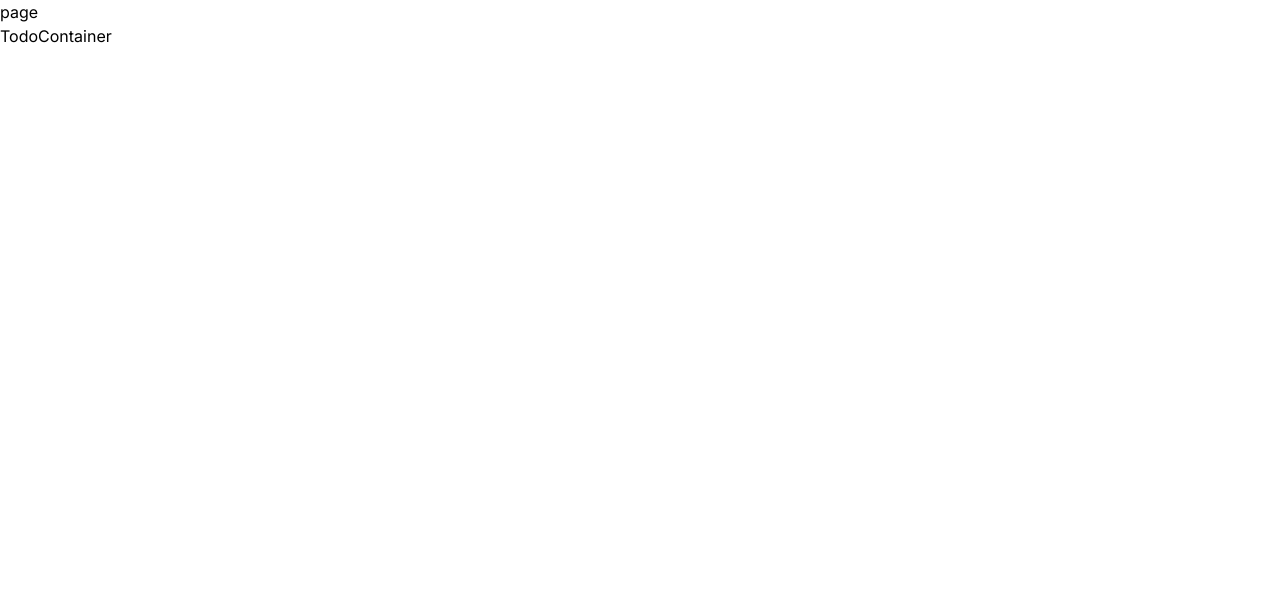
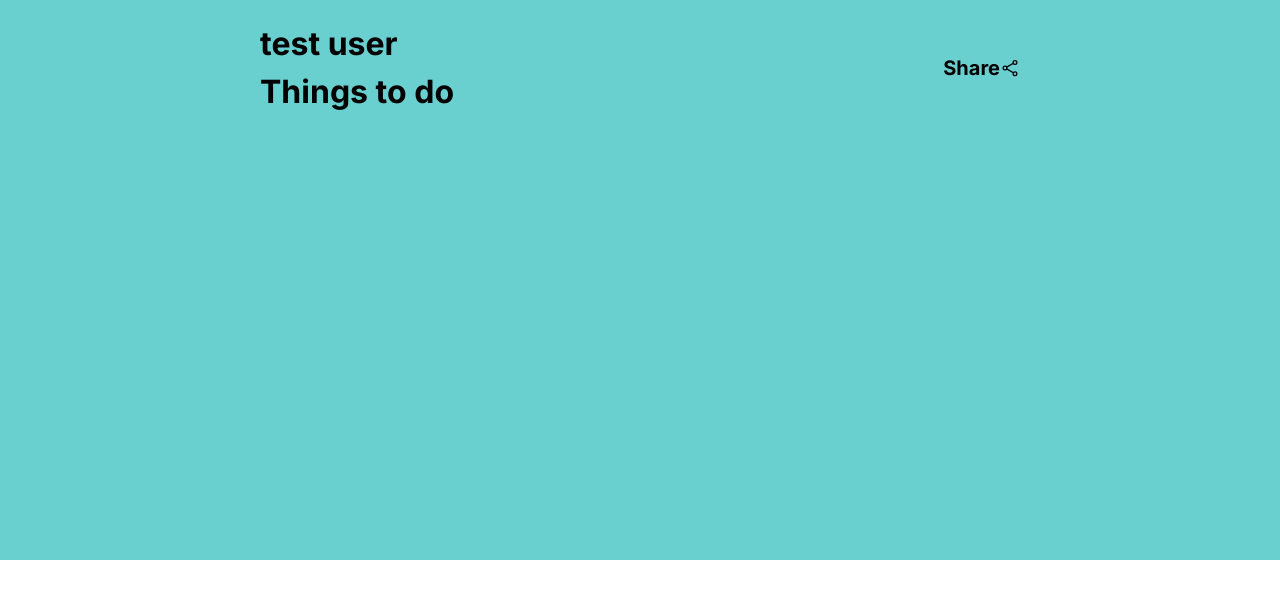
Before and after one commit to kijiwon/supabase-next-todo, a Next.js app: page /todo_no_rls in a window 1280 px wide. Shown: the top 598 px of the page. Built offline with nearby package versions, Linux system fonts and the light colour scheme; no server answers; the database is empty.

Commit message:
clipboard 복사

```diff
--- a/app/todo_no_rls/components/TodoContainer.tsx
+++ b/app/todo_no_rls/components/TodoContainer.tsx
@@ -1,13 +1,16 @@
 "use client";
 
 import useTodosController from "../hooks/useTodosController";
+import TodoList from "@/components/ui/TodoList";
 
 const TodoContainer = () => {
   const { loading, todos } = useTodosController();
-  console.log(">>loading", loading);
-  console.log(">>todos", todos);
 
-  return <div>TodoContainer</div>;
+  return (
+    <div>
+      <TodoList sharedUserFulName="test user" ownerUserId="123" />
+    </div>
+  );
 };
 
 export default TodoContainer;
--- a/app/todo_no_rls/page.tsx
+++ b/app/todo_no_rls/page.tsx
@@ -6,7 +6,6 @@ const page = async () => {
   await sleep(1500);
   return (
     <div>
-      page
       <TodoContainer />
     </div>
   );
--- /dev/null
+++ b/components/ui/TodoList.jsx
@@ -0,0 +1,41 @@
+import { IoShareSocialOutline } from "react-icons/io5";
+import { useCopyToClipboard } from "usehooks-ts";
+
+const TodoList = ({ sharedUserFulName = "", ownerUserId = "" }) => {
+  const [copiedText, copy] = useCopyToClipboard();
+
+  const handleCopy = () => {
+    const shareLink = `${"todoList 공유할 링크"}/share/${ownerUserId}`;
+    copy(shareLink)
+      .then(() => {
+        window.alert(`공유 링크 ${shareLink}`);
+      })
+      .catch((error) => {
+        console.log("failed to copy", error);
+      });
+  };
+
+  return (
+    <div className=" min-h-[70vh] bg-[#69CFCF] ">
+      <div className=" w-full max-w-[800px] p-[20px] mx-auto">
+        <article className=" flex flex-row justify-between items-center">
+          <div className=" font-bold text-[32px]">
+            {sharedUserFulName && <div>{sharedUserFulName}</div>}
+            Things to do
+          </div>
+          {ownerUserId && (
+            <div
+              onClick={handleCopy}
+              className=" font-bold text-[20px] flex flex-row items-center cursor-pointer"
+            >
+              Share
+              <IoShareSocialOutline />
+            </div>
+          )}
+        </article>
+      </div>
+    </div>
+  );
+};
+
+export default TodoList;
--- /dev/null
+++ b/components/ui/TodoListItem.jsx
@@ -0,0 +1,5 @@
+const TodoListItem = () => {
+  return <div>TodoListItem</div>;
+};
+
+export default TodoListItem;
--- a/package.json
+++ b/package.json
@@ -14,7 +14,9 @@
     "next": "14.1.4",
     "react": "^18",
     "react-dom": "^18",
-    "react-spinners": "^0.14.1"
+    "react-icons": "^5.3.0",
+    "react-spinners": "^0.14.1",
+    "usehooks-ts": "^3.1.0"
   },
   "devDependencies": {
     "@types/node": "^20",
```
Also changed, not shown: 1 other file (tests, documents, lock files or other folders).
